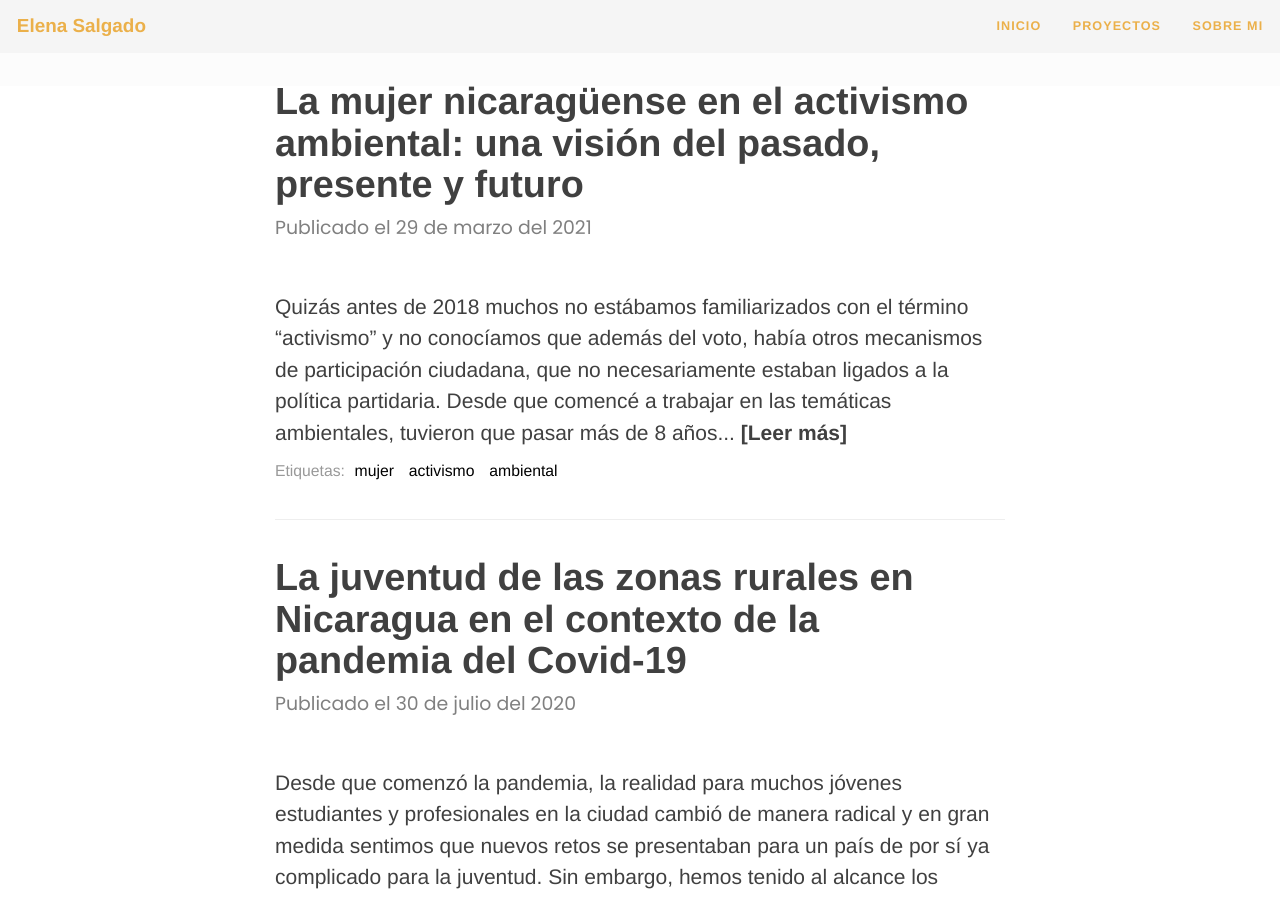
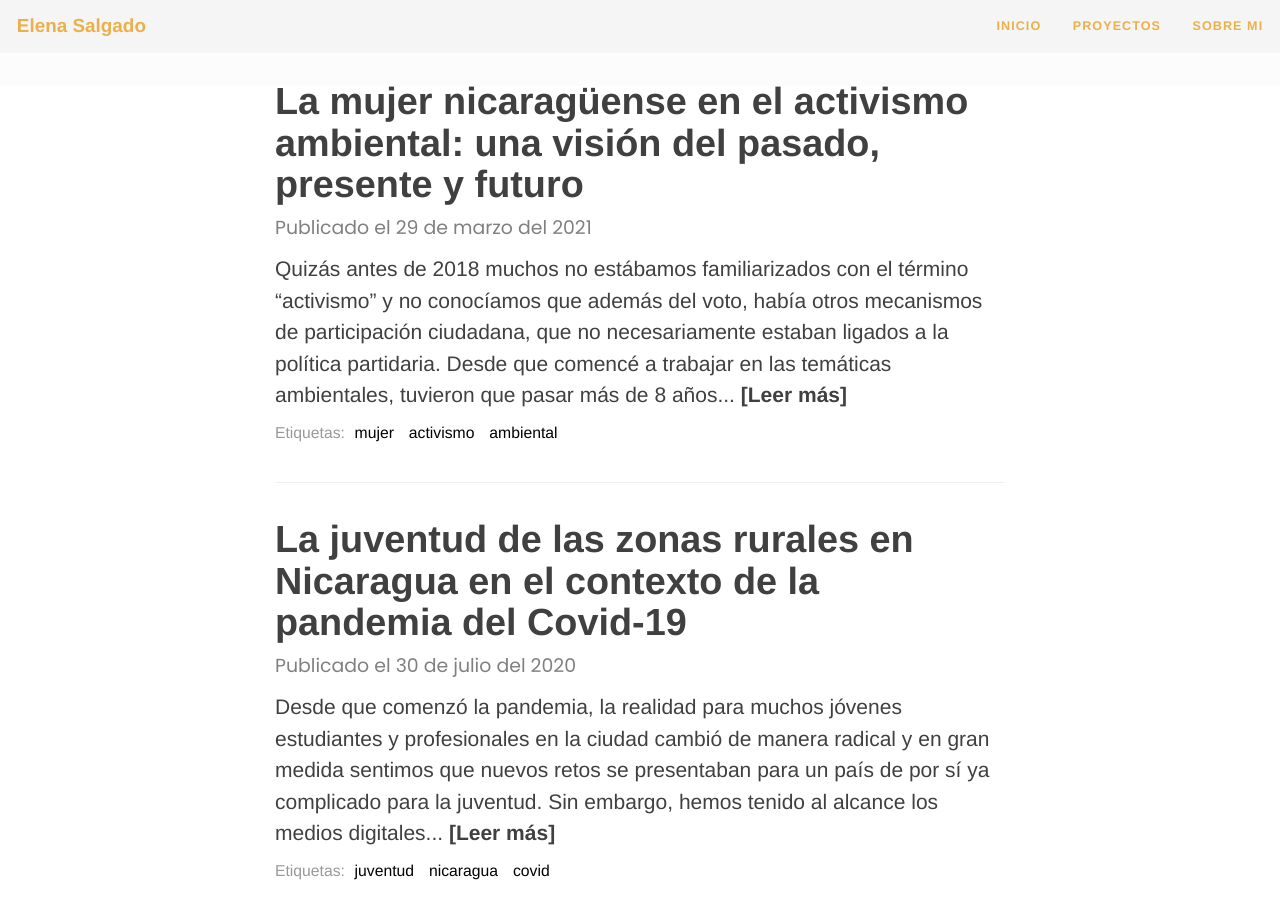
Before and after one commit to malena-salgado/malena-salgado.github.io, a Jekyll site: the page built from index.markdown, in a window 1280 px wide and 900 px high, scrolled down 1103 px. Built offline with Jekyll 4.4.1, drawn with Linux system fonts in a browser that asks for light colours; nearby versions of some CDN libraries; some web fonts are replaced.

Commit message:
Update main.css

```diff
--- a/assets/css/main.css
+++ b/assets/css/main.css
@@ -28,7 +28,7 @@ body {
 
 p {
   line-height: 1.5;
-  margin: 0 0 2.875rem 0!important
+  margin: 1.875rem 0;
 }
 h1,h2,h3,h4,h5,h6 {
   font-family: 'Chivo', 'Helvetica Neue', Helvetica, Arial, sans-serif;
@@ -475,7 +475,7 @@ footer .footer-custom-content {
 .post-heading .post-meta {
   color: #808080;
   font-size: 1.125rem;
-  margin: 0 0 1.625rem;
+  margin: 0 0 0.625rem;
 }
 .post-preview .post-entry {
   font-family: 'Chivo', 'Helvetica Neue', Helvetica, Arial, sans-serif;
@@ -633,11 +633,7 @@ footer .footer-custom-content {
   font-size: 3.125rem;
 }
 .intro-header .post-heading h1 {
-  {% if page.bgimg %}
-  margin-top: 0px!important;
-  {% else %}
-  margin-top: 20%;
-  {% endif %}
+  margin-top: 0;
   font-size: 2.1875rem;
 }
 .intro-header .page-heading .page-subheading,
```
